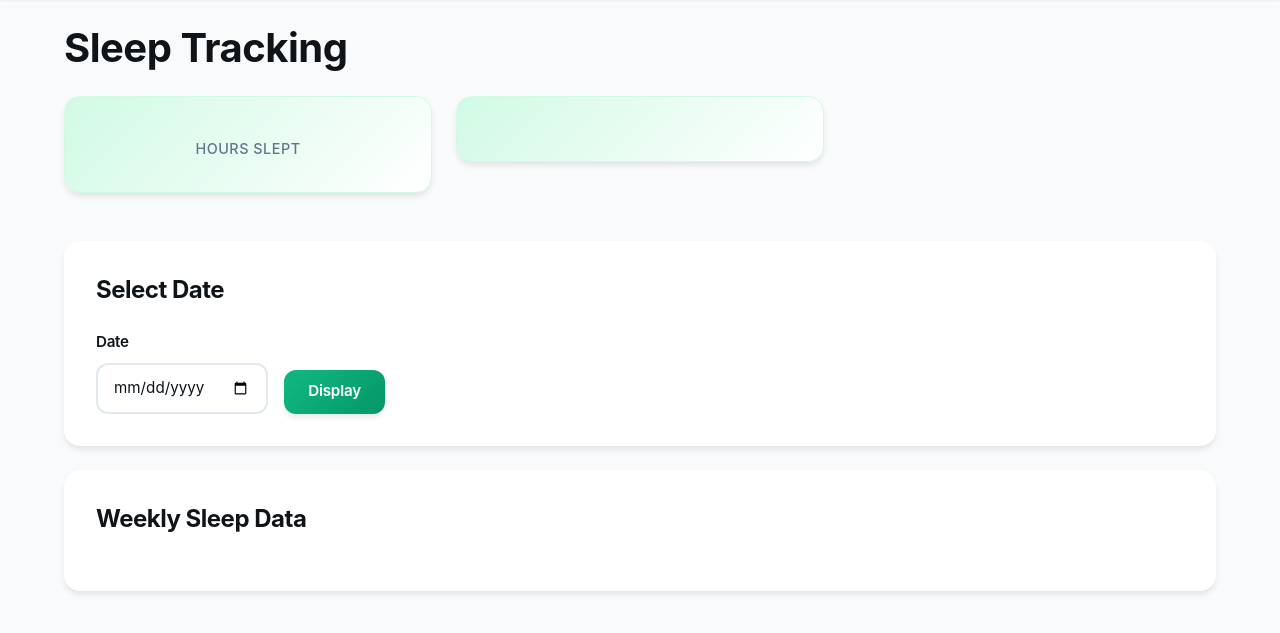
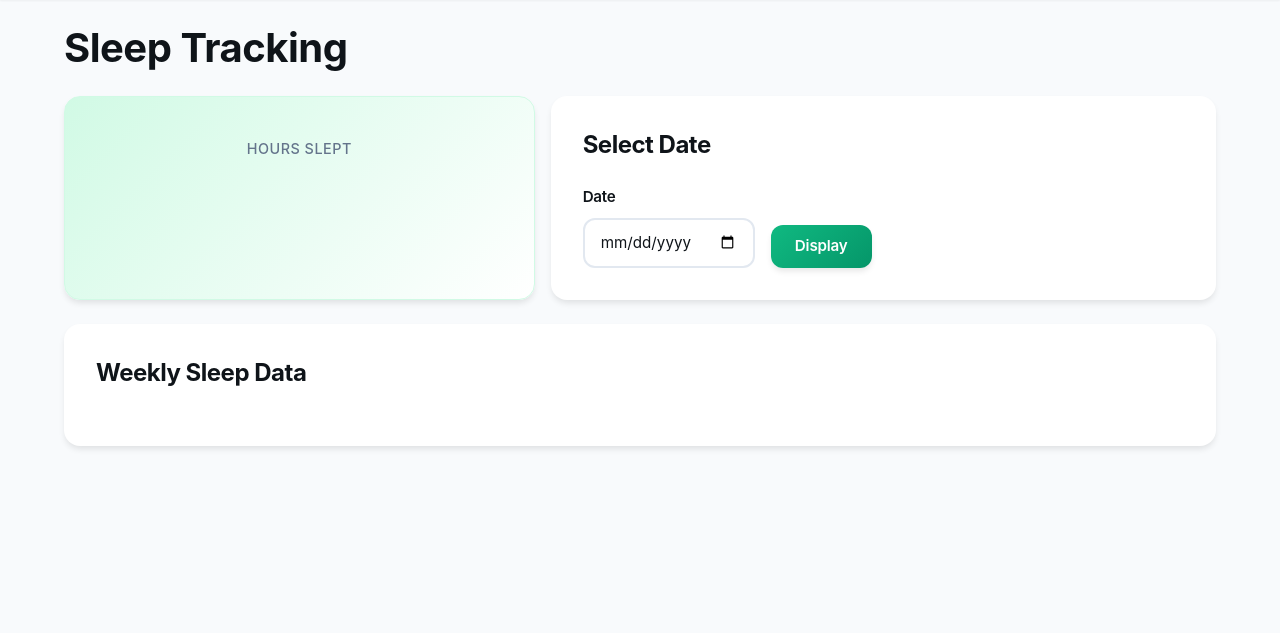
Before and after one commit to claudia-liauw/health-app, a Flask app: template templates/sleep.html in a window 1280 px wide. Shown: the part 49-682 px from the top of the page. Run offline with Flask 3, Linux system fonts and the light colour scheme; the template is opened without the code that fills it, so the values that code supplies are empty.

Commit message:
rearrange layout

```diff
--- a/templates/sleep.html
+++ b/templates/sleep.html
@@ -14,21 +14,16 @@
 
     <h1 class="mb-4">Sleep Tracking</h1>
 
-    <div class="row mb-4">
-        <div class="col-md-6 col-lg-4 mb-3">
-            <div class="metric-card">
+    <div class="row mb-4 g-3 align-items-stretch">
+        <div class="col-md-6 col-lg-5">
+            <div class="metric-card h-100">
                 <div class="metric-value">{{ hours_slept }}</div>
                 <div class="metric-label">Hours Slept{{ sleep_goal }}</div>
+                <div class="mt-2">{{ target|safe }}</div>
             </div>
         </div>
-        <div class="col-md-6 col-lg-4 mb-3">
-            <div class="metric-card">
-                {{ target|safe }}
-            </div>
-        </div>
-    </div>
-
-    <div class="card mb-4">
+        <div class="col-md-6 col-lg-7">
+            <div class="card h-100">
                 <h3 class="mb-3">Select Date</h3>
                 <form action="/sleep" method="get" class="row g-3 align-items-end">
                     <div class="col-auto">
@@ -40,6 +35,8 @@
                     </div>
                 </form>
             </div>
+        </div>
+    </div>
 
     <div class="card">
         <h3 class="mb-3">Weekly Sleep Data</h3>
```
Also changed, not shown: templates/steps.html (+8 -11 lines). Lines whose indentation alone changed are shown as unchanged.
